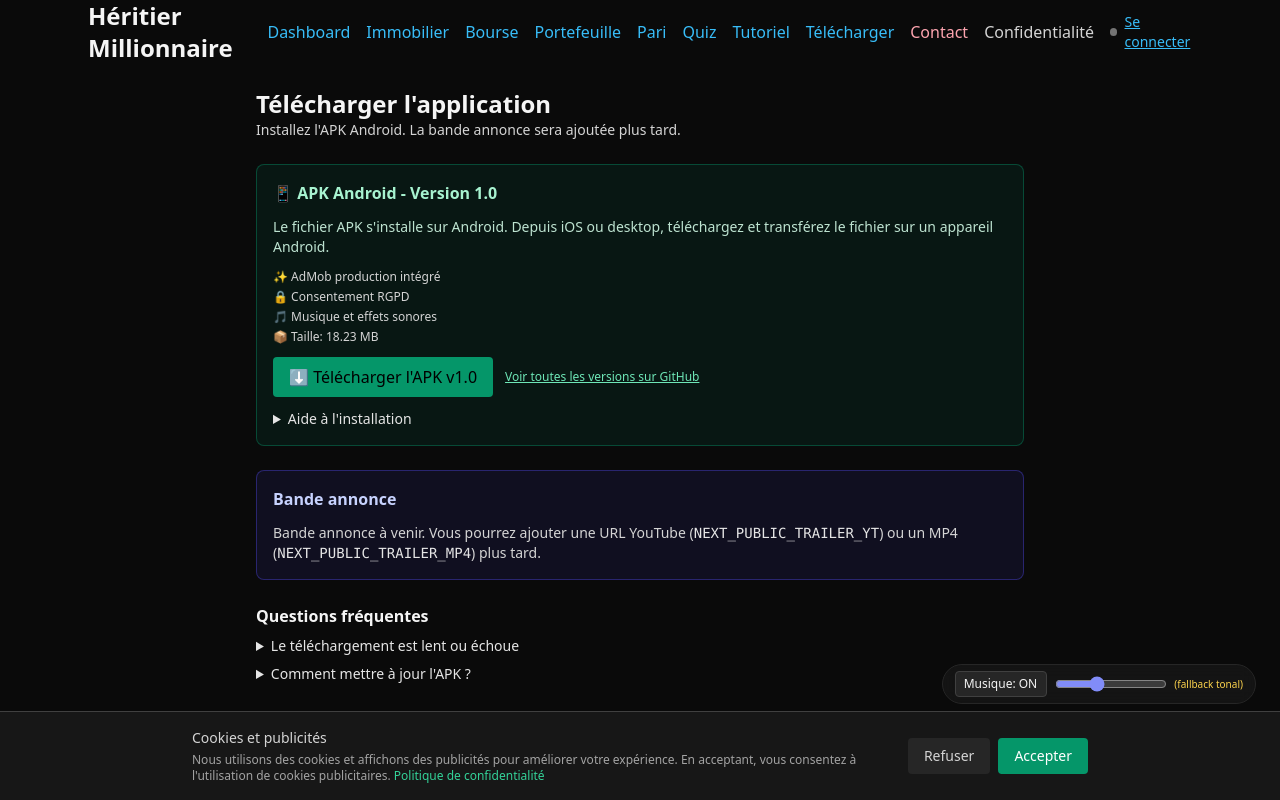
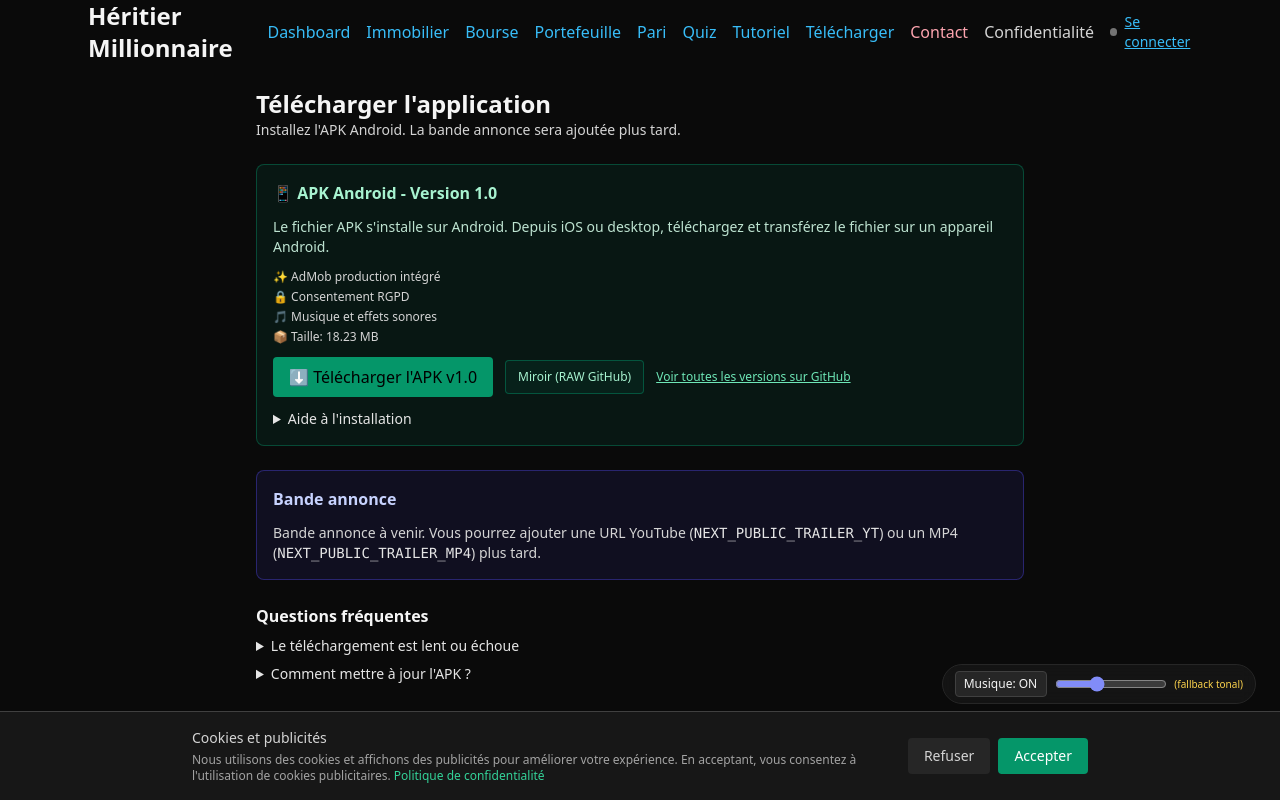
Before and after one commit to nowis30/client-jeux-millionnaire, a Next.js app: page /telecharger in a window 1280 px wide. Built offline with nearby package versions, Linux system fonts and the light colour scheme; no server answers.

Commit message:
feat(download): ajout lien miroir RAW GitHub pour APK

```diff
--- a/app/telecharger/page.tsx
+++ b/app/telecharger/page.tsx
@@ -3,7 +3,10 @@ import { useEffect, useMemo, useState } from "react";
 import Link from "next/link";
 
 const APK_FILENAME = process.env.NEXT_PUBLIC_APK_FILENAME || "heritier-millionnaire-v1.0.apk";
-const APK_URL = process.env.NEXT_PUBLIC_APK_URL || "https://cdn.jsdelivr.net/gh/nowis30/jeux-millionnaire-APK@main/heritier-millionnaire-v1.0.apk"; // CDN jsdelivr
+// Lien principal: CDN (jsDelivr) vers le fichier committé dans le repo APK
+const APK_URL = process.env.NEXT_PUBLIC_APK_URL || "https://cdn.jsdelivr.net/gh/nowis30/jeux-millionnaire-APK@main/heritier-millionnaire-v1.0.apk";
+// Miroir: RAW GitHub direct (utile si le CDN met du temps à propager)
+const APK_URL_MIRROR = "https://raw.githubusercontent.com/nowis30/jeux-millionnaire-APK/main/heritier-millionnaire-v1.0.apk";
 const TRAILER_YT = process.env.NEXT_PUBLIC_TRAILER_YT || ""; // ex: https://www.youtube.com/embed/XXXXXXXX
 const TRAILER_MP4 = process.env.NEXT_PUBLIC_TRAILER_MP4 || ""; // ex: https://cdn.exemple.com/trailer.mp4
 
@@ -52,6 +55,14 @@ export default function TelechargerPage() {
               className="inline-flex items-center gap-2 px-4 py-2 rounded bg-emerald-600 hover:bg-emerald-500 text-black font-medium"
             >
               ⬇️ Télécharger l'APK v1.0
+            </a>
+            <a
+              href={APK_URL_MIRROR}
+              download
+              className="inline-flex items-center gap-2 px-3 py-2 rounded border border-emerald-700/60 bg-emerald-900/20 hover:bg-emerald-900/30 text-emerald-200 text-xs"
+              title="Miroir direct RAW GitHub"
+            >
+              Miroir (RAW GitHub)
             </a>
             <a
               href="https://github.com/nowis30/jeux-millionnaire-APK"
```
